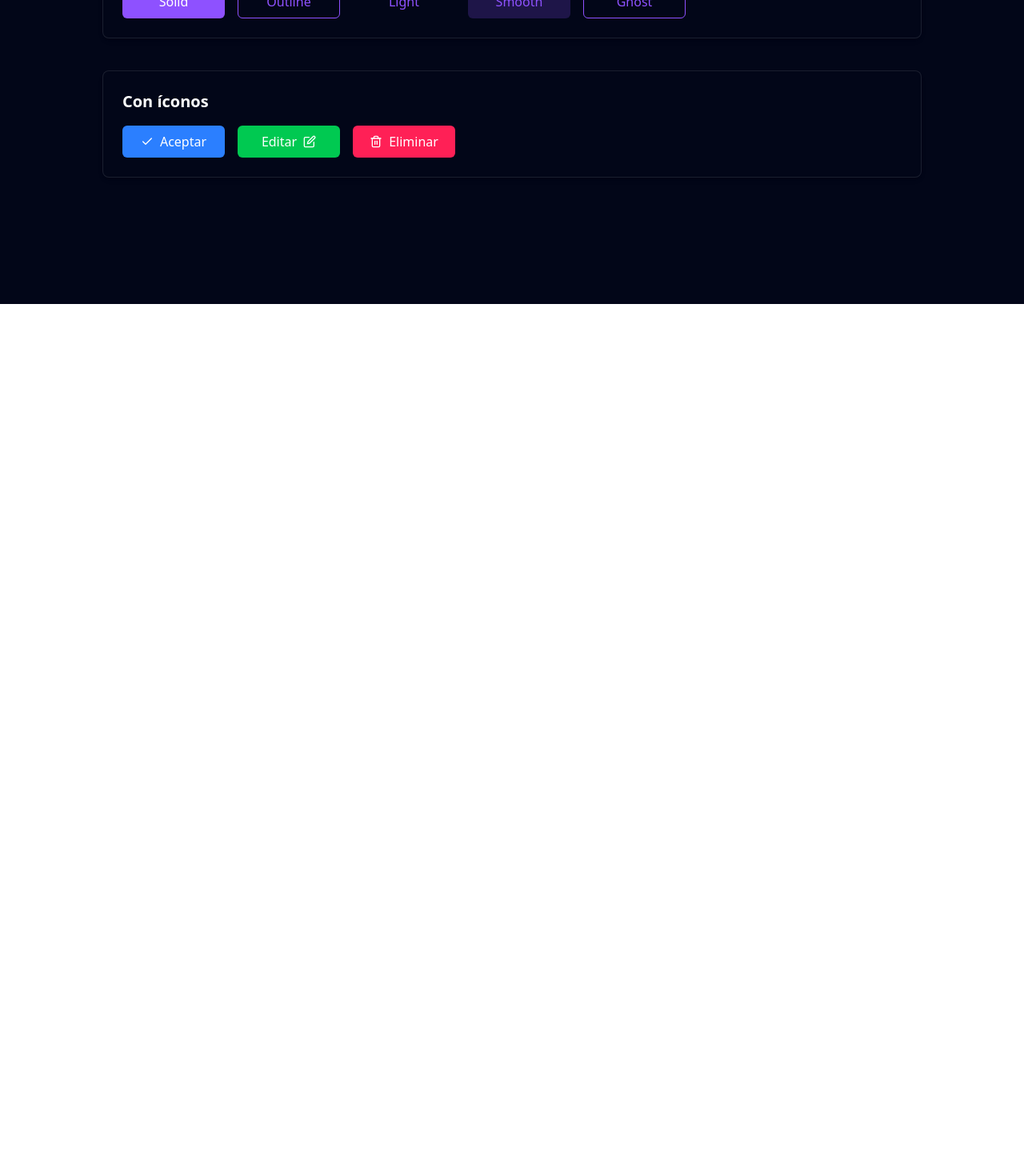
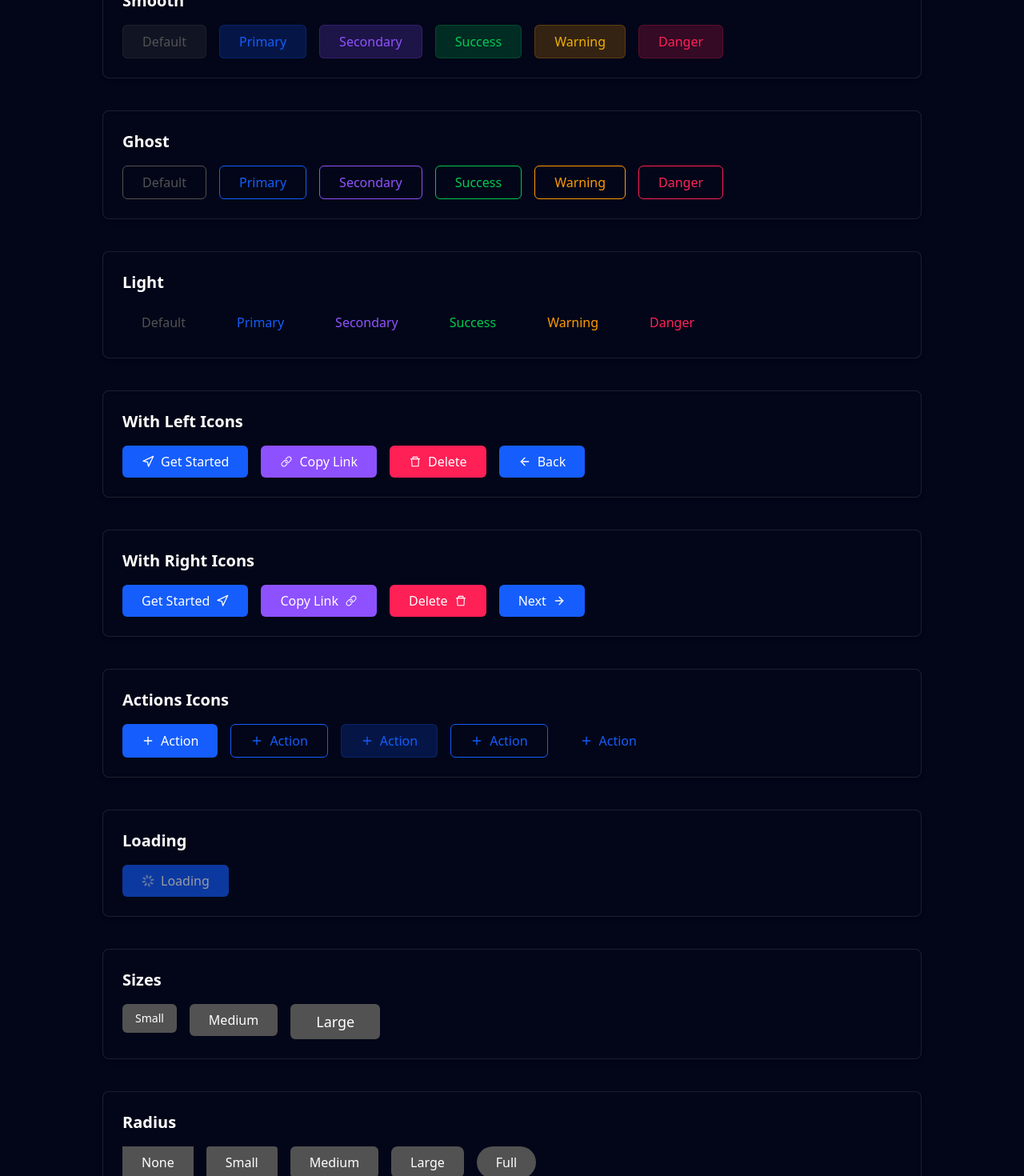
Before and after one commit to daniel-code20/my-library-components, a React (Vite) app: page / in a window 1280 px wide. Shown: the part 420-1890 px from the top of the page at 80% size. Before the commit the page ends 800 px from the top, so only its background shows below. Built offline with nearby package versions, Linux system fonts and the light colour scheme.

Commit message:
feat: icons, loading, sizes and radius

```diff
--- a/src/components/Button/Button.tsx
+++ b/src/components/Button/Button.tsx
@@ -16,6 +16,7 @@ export const Button: React.FC<ButtonProps> = ({
   children,
   className = "",
   disabled,
+
   ...props
 }) => {
   const base =
@@ -31,20 +32,19 @@ export const Button: React.FC<ButtonProps> = ({
         radiusClasses[radius],
         variantStyle,
         className,
-        { "opacity-60 cursor-not-allowed": disabled || loading }
+        {
+          "opacity-60 font-normal cursor-not-allowed pointer-events-none":
+            disabled || loading,
+          "hover:bg-transparent hover:shadow-none": loading || disabled,
+        }
       )}
       disabled={disabled || loading}
       {...props}
     >
-      {loading ? (
-        <FiLoader className="animate-spin" />
-      ) : (
-        <>
-          {leftIcon && <span>{leftIcon}</span>}
-          <span>{children}</span>
-          {rightIcon && <span>{rightIcon}</span>}
-        </>
-      )}
+      {loading && <FiLoader className="animate-spin" />}
+      {!loading && leftIcon && <span>{leftIcon}</span>}
+      <span>{children}</span>
+      {!loading && rightIcon && <span>{rightIcon}</span>}
     </button>
   );
 };
--- a/src/components/Button/Button.types.ts
+++ b/src/components/Button/Button.types.ts
@@ -1,4 +1,4 @@
-export type Colors = "default" | "primary" | "warning" | "danger" | "violet" | "green";
+export type Colors = "default" | "primary" | "secondary" | "success" | "warning" | "danger" ;
 export type Size = "sm" | "md" | "lg";
 export type Radius = "none" | "sm" | "md" | "lg" | "full";
 export type Variant = "solid" | "outline" | "ghost" | "smooth" |"light";
--- a/src/components/Button/ButtonStyles.ts
+++ b/src/components/Button/ButtonStyles.ts
@@ -1,9 +1,9 @@
 import { Size, Radius } from "./Button.types";
 
 export const sizeClasses: Record<Size, string> = {
-  sm: "text-sm py-1 px-3",
-  md: "text-base py-2 px-4",
-  lg: "text-lg py-3 px-6",
+  sm: "text-sm py-2 px-4",
+  md: "text-base py-2 px-6",
+  lg: "text-lg py-2 px-8",
 };
 
 export const radiusClasses: Record<Radius, string> = {
--- a/src/components/prueba.tsx
+++ b/src/components/prueba.tsx
@@ -1,8 +1,22 @@
 import React from "react";
 import { Button } from "./Button";
-import { FiEdit, FiTrash2, FiCheck } from "react-icons/fi";
+import {
+  FiNavigation,
+  FiArrowRight,
+  FiPlus,
+  FiArrowLeft,
+} from "react-icons/fi";
+import { IoIosLink } from "react-icons/io";
+import { AiOutlineDelete } from "react-icons/ai";
 
-const colors = ["default", "primary", "warning", "danger", "violet", "green"] as const;
+const colors = [
+  "default",
+  "primary",
+  "secondary",
+  "success",
+  "warning",
+  "danger",
+] as const;
 
 export const Prueba: React.FC = () => {
   return (
@@ -11,48 +25,315 @@ export const Prueba: React.FC = () => {
         {/* Grupo de botones por color */}
         <div className="p-6 rounded-lg bg-slate-950 border border-white/10 shadow-md">
           <h1 className="text-xl mb-4 font-bold text-white">Colors</h1>
-          <div className="flex flex-wrap gap-4">
+          <div className="flex flex-wrap gap-4 ">
             {colors.map((color) => (
-              <Button key={color} color={color} size="md" radius="sm" className="w-32">
+              <Button key={color} color={color} size="md" radius="md">
                 {color.charAt(0).toUpperCase() + color.slice(1)}
               </Button>
             ))}
           </div>
         </div>
 
-        {/* Grupo de variantes */}
+        {/* Grupo de botones por variante */}
         <div className="p-6 rounded-lg bg-slate-950 border border-white/10 shadow-md">
-          <h1 className="text-xl mb-4 font-bold text-white">Variants</h1>
+          <h1 className="text-xl mb-4 font-bold text-white">Outline</h1>
           <div className="flex flex-wrap gap-4">
-            <Button variant="solid" color="violet" className="w-32">
-              Solid
+            {colors.map((color) => (
+              <Button
+                key={color}
+                color={color}
+                size="md"
+                radius="md"
+                variant="outline"
+              >
+                {color.charAt(0).toUpperCase() + color.slice(1)}
+              </Button>
+            ))}
+          </div>
+        </div>
+
+        {/* Grupo de botones por variante */}
+        <div className="p-6 rounded-lg bg-slate-950 border border-white/10 shadow-md">
+          <h1 className="text-xl mb-4 font-bold text-white">Smooth</h1>
+          <div className="flex flex-wrap gap-4">
+            {colors.map((color) => (
+              <Button
+                key={color}
+                color={color}
+                size="md"
+                radius="md"
+                variant="smooth"
+              >
+                {color.charAt(0).toUpperCase() + color.slice(1)}
+              </Button>
+            ))}
+          </div>
+        </div>
+
+        {/* Grupo de botones por variante */}
+        <div className="p-6 rounded-lg bg-slate-950 border border-white/10 shadow-md">
+          <h1 className="text-xl mb-4 font-bold text-white">Ghost</h1>
+          <div className="flex flex-wrap gap-4">
+            {colors.map((color) => (
+              <Button
+                key={color}
+                color={color}
+                size="md"
+                radius="md"
+                variant="ghost"
+              >
+                {color.charAt(0).toUpperCase() + color.slice(1)}
+              </Button>
+            ))}
+          </div>
+        </div>
+
+        {/* Grupo de botones por variante */}
+        <div className="p-6 rounded-lg bg-slate-950 border border-white/10 shadow-md">
+          <h1 className="text-xl mb-4 font-bold text-white">Light</h1>
+          <div className="flex flex-wrap gap-4">
+            {colors.map((color) => (
+              <Button
+                key={color}
+                color={color}
+                size="md"
+                radius="md"
+                variant="light"
+              >
+                {color.charAt(0).toUpperCase() + color.slice(1)}
+              </Button>
+            ))}
+          </div>
+        </div>
+
+        {/* Grupo de botones por variante */}
+        <div className="p-6 rounded-lg bg-slate-950 border border-white/10 shadow-md">
+          <h1 className="text-xl mb-4 font-bold text-white">With Left Icons</h1>
+          <div className="flex flex-wrap gap-4">
+            <Button
+              leftIcon={<FiNavigation />}
+              color="primary"
+              size="md"
+              radius="md"
+              variant="solid"
+            >
+              Get Started
             </Button>
-            <Button variant="outline" color="violet" className="w-32">
-              Outline
+            <Button
+              leftIcon={<IoIosLink />}
+              color="secondary"
+              size="md"
+              radius="md"
+              variant="solid"
+            >
+              Copy Link
             </Button>
-            <Button variant="light" color="violet" className="w-32">
-              Light
+            <Button
+              leftIcon={<AiOutlineDelete />}
+              color="danger"
+              size="md"
+              radius="md"
+              variant="solid"
+            >
+              Delete
             </Button>
-            <Button variant="smooth" color="violet" className="w-32">
-              Smooth
+            <Button
+              leftIcon={<FiArrowLeft />}
+              color="primary"
+              size="md"
+              radius="md"
+              variant="solid"
+            >
+              Back
             </Button>
-            <Button variant="ghost" color="violet" className="w-32">
-              Ghost
+          </div>
+        </div>
+
+        {/* Grupo de botones por variante */}
+        <div className="p-6 rounded-lg bg-slate-950 border border-white/10 shadow-md">
+          <h1 className="text-xl mb-4 font-bold text-white">
+            With Right Icons
+          </h1>
+          <div className="flex flex-wrap gap-4">
+            <Button
+              rightIcon={<FiNavigation />}
+              color="primary"
+              size="md"
+              radius="md"
+              variant="solid"
+            >
+              Get Started
+            </Button>
+            <Button
+              rightIcon={<IoIosLink />}
+              color="secondary"
+              size="md"
+              radius="md"
+              variant="solid"
+            >
+              Copy Link
+            </Button>
+            <Button
+              rightIcon={<AiOutlineDelete />}
+              color="danger"
+              size="md"
+              radius="md"
+              variant="solid"
+            >
+              Delete
+            </Button>
+            <Button
+              rightIcon={<FiArrowRight />}
+              color="primary"
+              size="md"
+              radius="md"
+              variant="solid"
+            >
+              Next
             </Button>
           </div>
         </div>
 
         <div className="p-6 rounded-lg bg-slate-950 border border-white/10 shadow-md">
-          <h1 className="text-xl mb-4 font-bold text-white">Con íconos</h1>
+          <h1 className="text-xl mb-4 font-bold text-white">Actions Icons</h1>
+          <div className="flex flex-wrap gap-4 ">
+            <Button
+              leftIcon={<FiPlus />}
+              color="primary"
+              size="md"
+              radius="md"
+              variant="solid"
+            >
+              Action
+            </Button>
+            <Button
+              leftIcon={<FiPlus />}
+              color="primary"
+              size="md"
+              radius="md"
+              variant="outline"
+            >
+              Action
+            </Button>
+            <Button
+              leftIcon={<FiPlus />}
+              color="primary"
+              size="md"
+              radius="md"
+              variant="smooth"
+            >
+              Action
+            </Button>
+            <Button
+              leftIcon={<FiPlus />}
+              color="primary"
+              size="md"
+              radius="md"
+              variant="ghost"
+            >
+              Action
+            </Button>
+            <Button
+              leftIcon={<FiPlus />}
+              color="primary"
+              size="md"
+              radius="md"
+              variant="light"
+            >
+              Action
+            </Button>
+          </div>
+        </div>
+
+        <div className="p-6 rounded-lg bg-slate-950 border border-white/10 shadow-md">
+          <h1 className="text-xl mb-4 font-bold text-white">Loading</h1>
           <div className="flex flex-wrap gap-4">
-            <Button color="primary" leftIcon={<FiCheck />} className="w-32">
-              Aceptar
+            <Button
+              color="primary"
+              size="md"
+              radius="md"
+              variant="solid"
+              loading
+            >
+              Loading
             </Button>
-            <Button color="green" rightIcon={<FiEdit />} className="w-32">
-              Editar
+          </div>
+        </div>
+
+        {/* Grupo de botones por sizes */}
+        <div className="p-6 rounded-lg bg-slate-950 border border-white/10 shadow-md">
+          <h1 className="text-xl mb-4 font-bold text-white">Sizes</h1>
+          <div className="flex flex-wrap gap-4 items-start">
+            <Button
+              color="default"
+              size="sm"
+              radius="md"
+              variant="solid"
+            >
+              Small
             </Button>
-            <Button color="danger" leftIcon={<FiTrash2 />} className="w-32">
-              Eliminar
+            <Button
+              color="default"
+              size="md"
+              radius="md"
+              variant="solid"
+            >
+              Medium
+            </Button>
+            <Button
+              color="default"
+              size="lg"
+              radius="md"
+              variant="solid"
+            >
+              Large
+            </Button>
+          </div>
+        </div>
+
+        {/* Grupo de botones por radius */}
+        <div className="p-6 rounded-lg bg-slate-950 border border-white/10 shadow-md">
+          <h1 className="text-xl mb-4 font-bold text-white">Radius</h1>
+          <div className="flex flex-wrap gap-4 items-start">
+            <Button
+              color="default"
+              size="md"
+              radius="none"
+              variant="solid"
+            >
+              None
+            </Button>
+            <Button
+              color="default"
+              size="md"
+              radius="sm"
+              variant="solid"
+            >
+              Small
+            </Button>
+            <Button
+              color="default"
+              size="md"
+              radius="md"
+              variant="solid"
+            >
+              Medium
+            </Button>
+            <Button
+              color="default"
+              size="md"
+              radius="lg"
+              variant="solid"
+            >
+              Large
+            </Button>
+            <Button
+              color="default"
+              size="md"
+              radius="full"
+              variant="solid"
+            >
+              Full
             </Button>
           </div>
         </div>
```
Also changed, not shown: src/components/Button/ButtonVariants.ts (+17 -17 lines).
